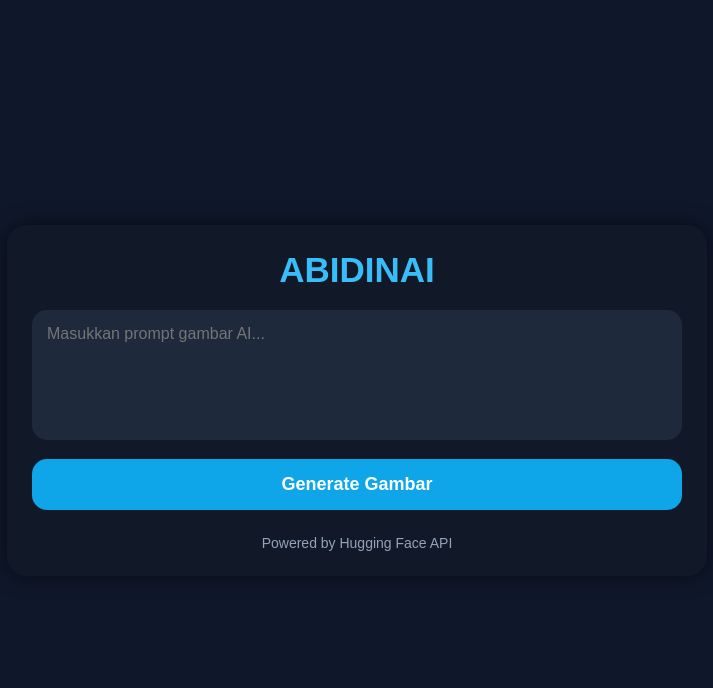
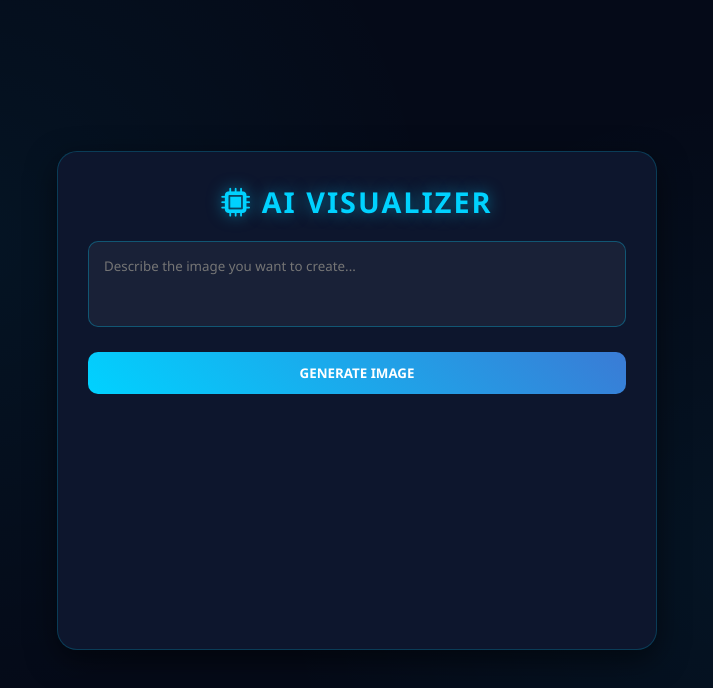
Before and after one commit to AiCerdas/AI-GAMBAR, a website: page index.html in a window 1280 px wide. Shown: the whole page, without its empty margins (283-996 px from the left). Drawn offline with Linux system fonts and the light colour scheme.

Commit message:
Add files via upload

```diff
--- a/index.html
+++ b/index.html
@@ -1,191 +1,224 @@
-
 <!DOCTYPE html>
-<html lang="id">
+<html lang="en">
 <head>
-  <meta charset="UTF-8" />
-  <meta name="viewport" content="width=device-width, initial-scale=1.0"/>
-  <title>ABIDINAI Image Generator</title>
-
+    <meta charset="UTF-8">
+    <meta name="viewport" content="width=device-width, initial-scale=1.0">
+    <title>AI Image Generator | Futuristic</title>
+    <link href="https://cdnjs.cloudflare.com/ajax/libs/font-awesome/6.0.0/css/all.min.css" rel="stylesheet">
     <style>
-    *{
-      margin:0;
-      padding:0;
-      box-sizing:border-box;
-      font-family:Arial, sans-serif;
+        :root {
+            --bg-color: #050a18;
+            --card-bg: #0d162d;
+            --accent-color: #00d2ff;
+            --text-color: #e0e6ed;
+            --neon-shadow: 0 0 15px rgba(0, 210, 255, 0.5);
         }
 
-    body{
-      background:#0f172a;
-      color:white;
-      min-height:100vh;
-      display:flex;
-      justify-content:center;
-      align-items:center;
-      padding:20px;
+        * {
+            box-sizing: border-box;
+            margin: 0;
+            padding: 0;
+            font-family: 'Segoe UI', Roboto, sans-serif;
         }
 
-    .container{
-      width:100%;
-      max-width:700px;
-      background:#111827;
-      padding:25px;
-      border-radius:20px;
-      box-shadow:0 0 20px rgba(0,0,0,0.5);
+        body {
+            background-color: var(--bg-color);
+            background-image:
+                radial-gradient(circle at 20% 30%, rgba(0, 210, 255, 0.05) 0%, transparent 40%),
+                radial-gradient(circle at 80% 70%, rgba(0, 210, 255, 0.05) 0%, transparent 40%);
+            color: var(--text-color);
+            min-height: 100vh;
+            display: flex;
+            justify-content: center;
+            align-items: center;
+            padding: 20px;
         }
 
-    h1{
-      text-align:center;
-      margin-bottom:20px;
-      font-size:35px;
-      color:#38bdf8;
+        .container {
+            width: 100%;
+            max-width: 600px;
+            background: var(--card-bg);
+            padding: 30px;
+            border-radius: 20px;
+            border: 1px solid rgba(0, 210, 255, 0.2);
+            box-shadow: 0 10px 30px rgba(0, 0, 0, 0.5);
+            text-align: center;
         }
 
-    textarea{
-      width:100%;
-      height:130px;
-      border:none;
-      outline:none;
-      border-radius:15px;
-      padding:15px;
-      background:#1e293b;
-      color:white;
-      resize:none;
-      font-size:16px;
-      margin-bottom:15px;
+        h1 {
+            font-size: 1.8rem;
+            margin-bottom: 20px;
+            text-transform: uppercase;
+            letter-spacing: 2px;
+            color: var(--accent-color);
+            text-shadow: var(--neon-shadow);
         }
 
-    button{
-      width:100%;
-      padding:15px;
-      border:none;
-      border-radius:15px;
-      background:#0ea5e9;
-      color:white;
-      font-size:18px;
-      cursor:pointer;
-      transition:0.3s;
-      font-weight:bold;
+        .input-group {
+            margin-bottom: 20px;
         }
 
-    button:hover{
-      background:#0284c7;
+        textarea {
+            width: 100%;
+            padding: 15px;
+            background: rgba(255, 255, 255, 0.05);
+            border: 1px solid rgba(0, 210, 255, 0.3);
+            border-radius: 10px;
+            color: white;
+            resize: none;
+            outline: none;
+            transition: 0.3s;
         }
 
-    .loading{
-      text-align:center;
-      margin-top:20px;
-      display:none;
-      color:#38bdf8;
-      font-size:18px;
+        textarea:focus {
+            border-color: var(--accent-color);
+            box-shadow: var(--neon-shadow);
         }
 
-    .result{
-      margin-top:25px;
-      text-align:center;
+        button {
+            width: 100%;
+            padding: 12px;
+            background: linear-gradient(45deg, #00d2ff, #3a7bd5);
+            border: none;
+            border-radius: 10px;
+            color: white;
+            font-weight: bold;
+            cursor: pointer;
+            text-transform: uppercase;
+            transition: 0.3s;
+            display: flex;
+            justify-content: center;
+            align-items: center;
+            gap: 10px;
         }
 
-    .result img{
-      width:100%;
-      border-radius:15px;
-      margin-top:10px;
-      border:3px solid #38bdf8;
+        button:hover {
+            transform: translateY(-2px);
+            box-shadow: var(--neon-shadow);
         }
 
-    .download-btn{
-      margin-top:15px;
-      display:inline-block;
-      padding:12px 20px;
-      background:#22c55e;
-      color:white;
-      text-decoration:none;
-      border-radius:12px;
-      font-weight:bold;
+        button:disabled {
+            opacity: 0.6;
+            cursor: not-allowed;
         }
 
-    .download-btn:hover{
-      background:#16a34a;
+        .result-area {
+            margin-top: 25px;
+            min-height: 200px;
+            display: flex;
+            flex-direction: column;
+            align-items: center;
+            justify-content: center;
+            position: relative;
         }
 
-    .footer{
-      text-align:center;
-      margin-top:20px;
-      color:#94a3b8;
-      font-size:14px;
+        #outputImage {
+            width: 100%;
+            border-radius: 12px;
+            display: none;
+            border: 2px solid rgba(0, 210, 255, 0.1);
+        }
+
+        /* Loading Animation */
+        .loader {
+            display: none;
+            width: 50px;
+            height: 50px;
+            border: 5px solid rgba(0, 210, 255, 0.1);
+            border-top: 5px solid var(--accent-color);
+            border-radius: 50%;
+            animation: spin 1s linear infinite;
+        }
+
+        @keyframes spin {
+            0% { transform: rotate(0deg); }
+            100% { transform: rotate(360deg); }
+        }
+
+        #downloadBtn {
+            margin-top: 15px;
+            display: none;
+            background: #27ae60;
+        }
+
+        @media (max-width: 480px) {
+            .container { padding: 20px; }
+            h1 { font-size: 1.4rem; }
         }
     </style>
 </head>
 <body>
 
 <div class="container">
-  <h1>ABIDINAI</h1>
+    <h1><i class="fas fa-microchip"></i> AI Visualizer</h1>
 
-  <textarea id="prompt" placeholder="Masukkan prompt gambar AI..."></textarea>
-
-  <button onclick="generateImage()">Generate Gambar</button>
-
-  <div class="loading" id="loading">
-    Sedang membuat gambar AI...
+    <div class="input-group">
+        <textarea id="promptInput" rows="3" placeholder="Describe the image you want to create..."></textarea>
     </div>
 
-  <div class="result" id="result"></div>
+    <button id="generateBtn">
+        <span id="btnText">Generate Image</span>
+        <div class="loader" id="loader"></div>
+    </button>
 
-  <div class="footer">
-    Powered by Hugging Face API
+    <div class="result-area">
+        <img id="outputImage" src="" alt="Generated AI Content">
+        <button id="downloadBtn"><i class="fas fa-download"></i> Download Image</button>
     </div>
 </div>
 
 <script>
-async function generateImage() {
+    const generateBtn = document.getElementById('generateBtn');
+    const promptInput = document.getElementById('promptInput');
+    const outputImage = document.getElementById('outputImage');
+    const loader = document.getElementById('loader');
+    const btnText = document.getElementById('btnText');
+    const downloadBtn = document.getElementById('downloadBtn');
 
-  const prompt = document.getElementById("prompt").value;
+    generateBtn.addEventListener('click', async () => {
+        const prompt = promptInput.value.trim();
+        if (!prompt) return alert('Please enter a prompt!');
 
-  if(!prompt){
-    alert("Masukkan prompt dulu");
-    return;
-  }
-
-  const loading = document.getElementById("loading");
-  const result = document.getElementById("result");
-
-  loading.style.display = "block";
-  result.innerHTML = "";
+        // UI State: Loading
+        generateBtn.disabled = true;
+        loader.style.display = 'block';
+        btnText.style.display = 'none';
+        outputImage.style.display = 'none';
+        downloadBtn.style.display = 'none';
 
         try {
-
-    const response = await fetch("/api/generate", {
-      method:"POST",
-      headers:{
-        "Content-Type":"application/json"
-      },
-      body:JSON.stringify({ prompt })
+            const response = await fetch('/api/generate', {
+                method: 'POST',
+                headers: { 'Content-Type': 'application/json' },
+                body: JSON.stringify({ prompt })
             });
 
-    if(!response.ok){
-      throw new Error("Gagal generate gambar");
+            const data = await response.json();
+
+            if (data.image) {
+                outputImage.src = data.image;
+                outputImage.style.display = 'block';
+                downloadBtn.style.display = 'flex';
+
+                // Set up download function
+                downloadBtn.onclick = () => {
+                    const link = document.createElement('a');
+                    link.href = data.image;
+                    link.download = `ai-image-${Date.now()}.jpg`;
+                    link.click();
+                };
+            } else {
+                alert('Error: ' + (data.error || 'Unknown error occurred'));
             }
-
-    const blob = await response.blob();
-
-    const imageUrl = URL.createObjectURL(blob);
-
-    result.innerHTML = `
-      <img src="${imageUrl}" />
-      <br>
-      <a href="${imageUrl}" download="abidinai.png" class="download-btn">
-        Download Gambar
-      </a>
-    `;
-
-  } catch(err){
-    result.innerHTML = `
-      <p style="color:red;">
-        Error: ${err.message}
-      </p>
-    `;
+        } catch (error) {
+            console.error(error);
+            alert('Failed to connect to the server.');
+        } finally {
+            generateBtn.disabled = false;
+            loader.style.display = 'none';
+            btnText.style.display = 'block';
         }
-
-  loading.style.display = "none";
-}
+    });
 </script>
 
 </body>
```
Also changed, not shown: package.json (+3 -4 lines), server.js (+36 -36 lines), vercel.json. Lines whose indentation alone changed are shown as unchanged.
